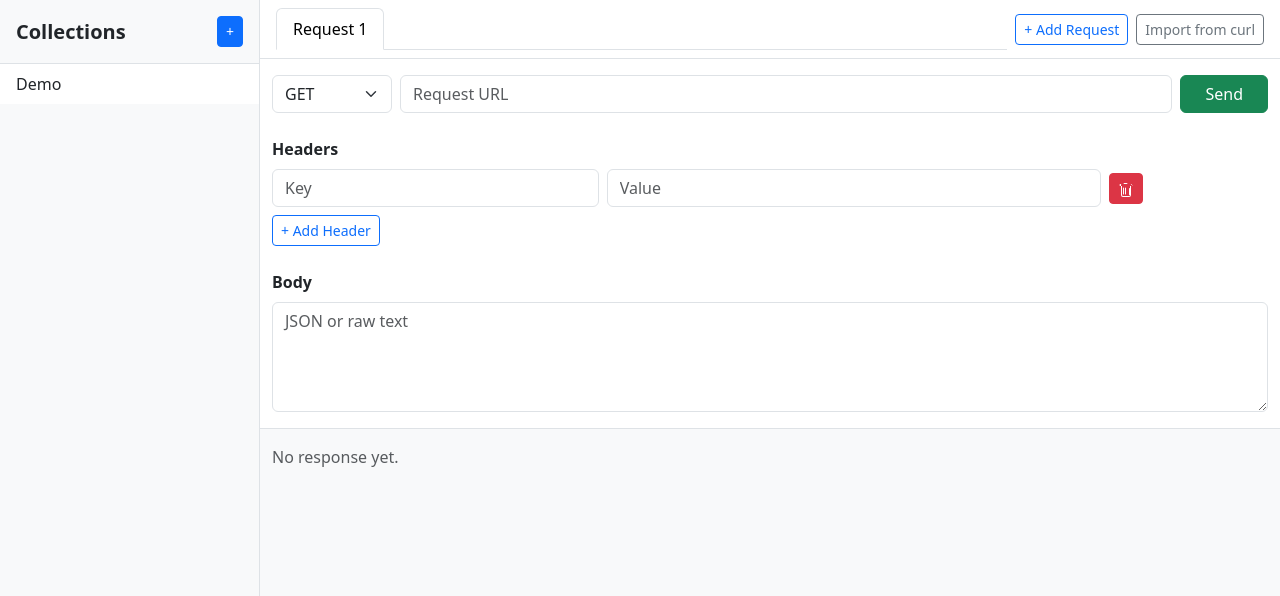
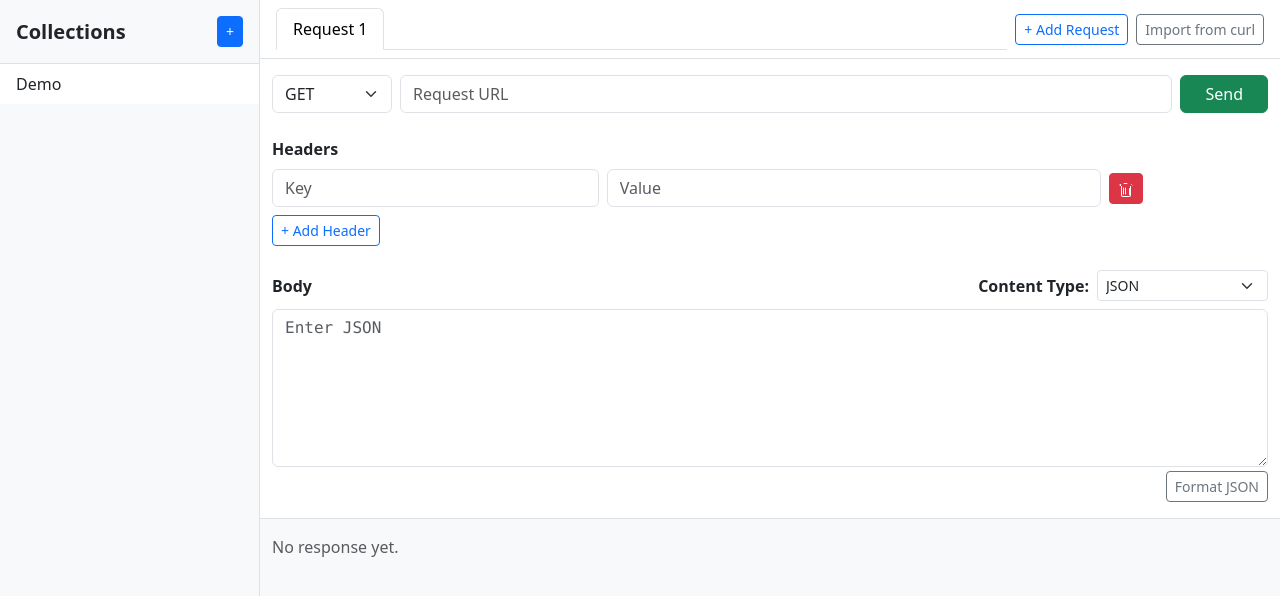
Before and after one commit to datmt/post-zero, a SvelteKit app: page / in a window 1280 px wide. Shown: the top 596 px of the page. Built offline with nearby package versions, Linux system fonts and the light colour scheme.

Commit message:
add format content type

```diff
--- a/src/components/RequestEditor.svelte
+++ b/src/components/RequestEditor.svelte
@@ -3,11 +3,56 @@
     method: 'GET',
     url: '',
     headers: [{ key: '', value: '' }],
-    body: ''
+    body: '',
+    contentType: 'application/json' // Default content type
   };
   export let onSend = () => {};
   export let onChange = () => {};
   const methods = ['GET', 'POST', 'PUT', 'PATCH', 'DELETE', 'HEAD', 'OPTIONS'];
+  const contentTypes = [
+    { value: 'application/json', label: 'JSON' },
+    { value: 'application/xml', label: 'XML' },
+    { value: 'text/plain', label: 'Plain Text' },
+    { value: 'application/x-www-form-urlencoded', label: 'Form URL Encoded' },
+    { value: 'multipart/form-data', label: 'Form Data' }
+  ];
+
+  // Format JSON for display
+  function formatJson(json) {
+    try {
+      if (!json) return '';
+      const obj = typeof json === 'string' ? JSON.parse(json) : json;
+      return JSON.stringify(obj, null, 2);
+    } catch (e) {
+      return json; // Return original if not valid JSON
+    }
+  }
+
+  // Update headers when content type changes
+  function updateContentTypeHeader() {
+    // Remove any existing Content-Type header
+    request.headers = request.headers.filter(h => h.key.toLowerCase() !== 'content-type');
+
+    // Add new Content-Type header
+    request.headers = [...request.headers, { key: 'Content-Type', value: request.contentType }];
+    onChange();
+  }
+
+  // Apply syntax highlighting to JSON
+  function highlightJson(json) {
+    try {
+      if (!json) return '';
+      const highlighted = formatJson(json)
+        .replace(/"([^"]+)":/g, '<span class="text-primary">"$1"</span>:') // keys
+        .replace(/: "([^"]+)"/g, ': <span class="text-success">"$1"</span>') // string values
+        .replace(/: (true|false|null)/g, ': <span class="text-danger">$1</span>') // booleans and null
+        .replace(/: ([\d\.]+)/g, ': <span class="text-warning">$1</span>'); // numbers
+
+      return highlighted;
+    } catch (e) {
+      return json; // Return original if highlighting fails
+    }
+  }
 </script>
 
 <div class="container-fluid py-3">
@@ -59,7 +104,62 @@
   </div>
 
   <div class="mt-4">
-    <div class="fw-semibold mb-2">Body</div>
-    <textarea bind:value={request.body} class="form-control" placeholder="JSON or raw text" rows="4" on:input={onChange}></textarea>
+    <div class="fw-semibold mb-2 d-flex align-items-center justify-content-between">
+      <span>Body</span>
+      <div class="d-flex align-items-center">
+        <label class="me-2 mb-0">Content Type:</label>
+        <select
+          bind:value={request.contentType}
+          class="form-select form-select-sm"
+          style="width: auto;"
+          on:change={() => {
+            updateContentTypeHeader();
+            if (request.contentType === 'application/json' && request.body) {
+              request.body = formatJson(request.body);
+              onChange();
+            }
+          }}>
+          {#each contentTypes as type}
+            <option value={type.value}>{type.label}</option>
+          {/each}
+        </select>
+      </div>
+    </div>
+
+    {#if request.contentType === 'application/json'}
+      <!-- JSON editor - simpler approach without overlay -->
+      <textarea
+        bind:value={request.body}
+        class="form-control font-monospace"
+        placeholder="Enter JSON"
+        rows="6"
+        on:input={onChange}
+        style="white-space: pre; tab-size: 2;">
+      </textarea>
+      <div class="mt-1 text-end">
+        <button
+          type="button"
+          class="btn btn-sm btn-outline-secondary"
+          on:click={() => {
+            try {
+              request.body = formatJson(request.body);
+              onChange();
+            } catch (e) {
+              // Do nothing if not valid JSON
+            }
+          }}>
+          Format JSON
+        </button>
+      </div>
+    {:else}
+      <!-- Regular text editor for other content types -->
+      <textarea
+        bind:value={request.body}
+        class="form-control"
+        placeholder="Request body"
+        rows="6"
+        on:input={onChange}>
+      </textarea>
+    {/if}
   </div>
 </div>
```
